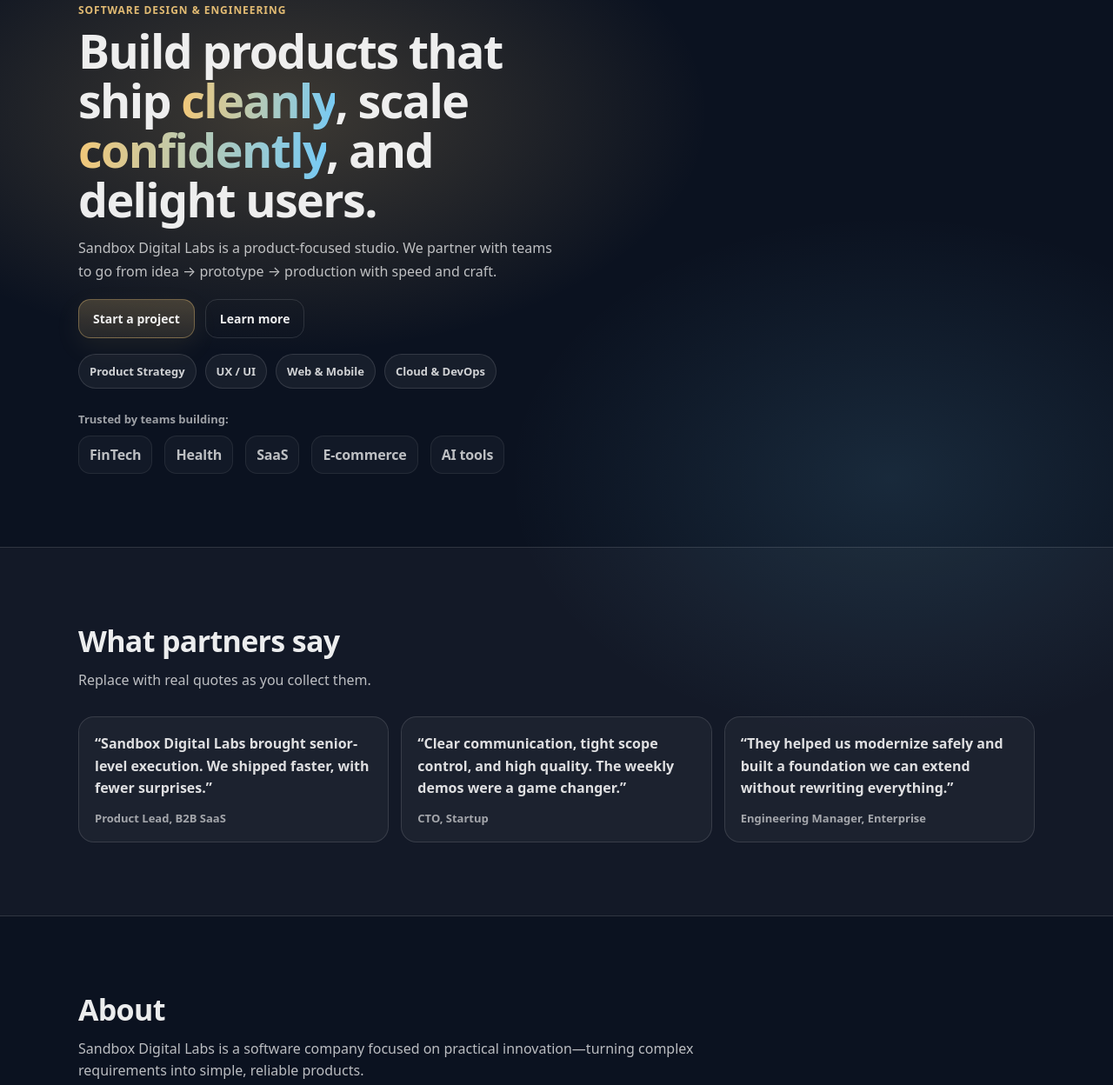
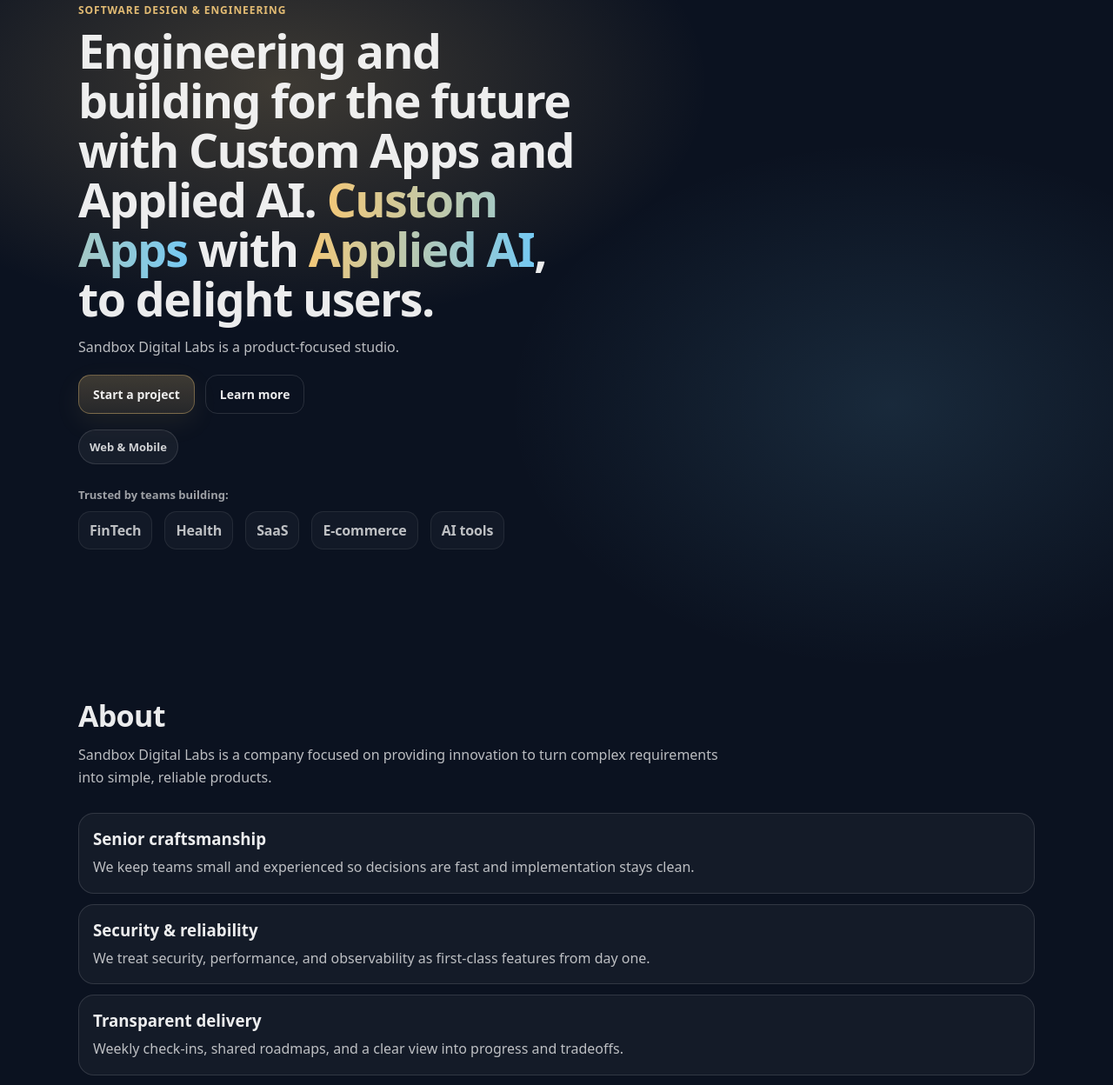
Before and after one commit to resp76/sandbox-digital-labs-site, a plain HTML site: page index.html in a window 1280 px wide. Shown: the part 148-1396 px from the top of the page at 87% size. Drawn offline with Linux system fonts and the light colour scheme.

Commit message:
Revise content and remove testimonials section
Updated meta descriptions and hero section text for clarity and focus on innovation. Removed testimonials section and adjusted content in the About section.

```diff
--- a/index.html
+++ b/index.html
@@ -6,7 +6,7 @@
     <title>Sandbox Digital Labs — Software Design & Engineering</title>
     <meta
       name="description"
-      content="Sandbox Digital Labs builds modern web and mobile software: product strategy, UX, engineering, and delivery."
+      content="Sandbox Digital Labs is a product-focused studio. We turn complex ideas into high-performance mobile/web apps and integrated AI solutions."
     />
     <meta name="theme-color" content="#0b1220" />
 
@@ -14,7 +14,7 @@
     <meta property="og:title" content="Sandbox Digital Labs" />
     <meta
       property="og:description"
-      content="Software design & engineering studio. Strategy → UX → Build → Launch."
+      content="App software design & engineering studio. Strategy → Build → Launch."
     />
     <meta property="og:type" content="website" />
     <meta property="og:image" content="og-image.png" />
@@ -58,13 +58,12 @@
           <div class="hero-copy">
             <p class="kicker">Software design & engineering</p>
             <h1>
-              Build products that ship
-              <span class="accent">cleanly</span>, scale
-              <span class="accent">confidently</span>, and delight users.
+              Engineering and building for the future with Custom Apps and Applied AI.
+              <span class="accent">Custom Apps</span> with
+              <span class="accent">Applied AI</span>, to delight users.
             </h1>
             <p class="lead">
-              Sandbox Digital Labs is a product-focused studio. We partner with teams to go from idea → prototype → production with
-              speed and craft.
+              Sandbox Digital Labs is a product-focused studio.
             </p>
 
             <div class="hero-ctas">
@@ -73,10 +72,7 @@
             </div>
 
             <div class="hero-badges" role="list" aria-label="Key capabilities">
-              <div class="badge" role="listitem">Product Strategy</div>
-              <div class="badge" role="listitem">UX / UI</div>
               <div class="badge" role="listitem">Web & Mobile</div>
-              <div class="badge" role="listitem">Cloud & DevOps</div>
             </div>
           </div>
 
@@ -96,37 +92,7 @@
       </section>
 
       <!-- Testimonials -->
-      <section class="section section-alt">
-        <div class="container">
-          <div class="section-head">
-            <h2>What partners say</h2>
-            <p>Replace with real quotes as you collect them.</p>
-          </div>
 
-          <div class="quotes">
-            <figure class="quote">
-              <blockquote>
-                “Sandbox Digital Labs brought senior-level execution. We shipped faster, with fewer surprises.”
-              </blockquote>
-              <figcaption>Product Lead, B2B SaaS</figcaption>
-            </figure>
-
-            <figure class="quote">
-              <blockquote>
-                “Clear communication, tight scope control, and high quality. The weekly demos were a game changer.”
-              </blockquote>
-              <figcaption>CTO, Startup</figcaption>
-            </figure>
-
-            <figure class="quote">
-              <blockquote>
-                “They helped us modernize safely and built a foundation we can extend without rewriting everything.”
-              </blockquote>
-              <figcaption>Engineering Manager, Enterprise</figcaption>
-            </figure>
-          </div>
-        </div>
-      </section>
 
       <!-- About -->
       <section id="about" class="section">
@@ -134,7 +100,7 @@
           <div class="section-head">
             <h2>About</h2>
             <p>
-              Sandbox Digital Labs is a software company focused on practical innovation—turning complex requirements into
+              Sandbox Digital Labs is a company focused on providing innovation to turn complex requirements into
               simple, reliable products.
             </p>
           </div>
@@ -173,13 +139,7 @@
                 <p>
                   <a href="mailto:contact@sandboxdigitallabs.com">contact@sandboxdigitallabs.com</a>
                 </p>
-                <p class="muted">Update this to your real address.</p>
-              </div>
 
-              <div class="contact-card">
-                <h3>Working hours</h3>
-                <p>Mon–Fri</p>
-                <p class="muted">Time zone: your team’s preference</p>
               </div>
             </div>
           </div>
```
